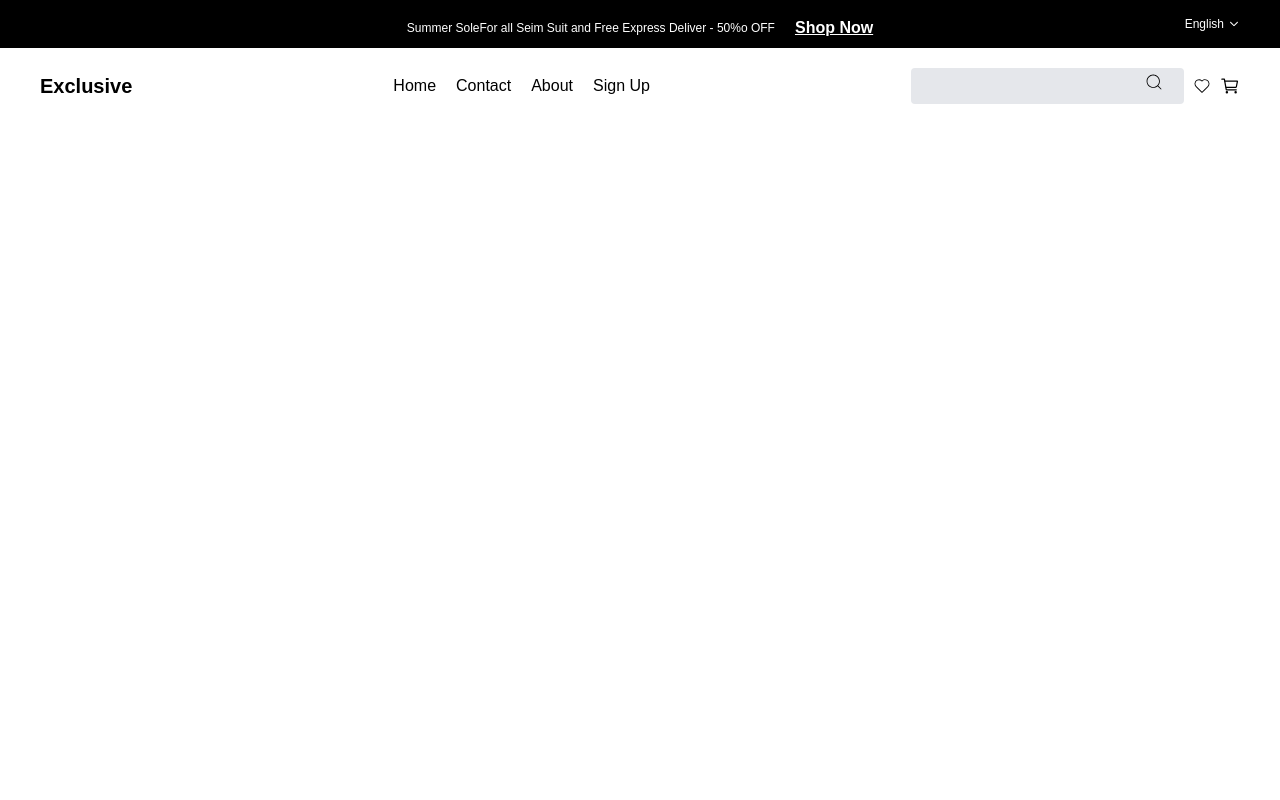
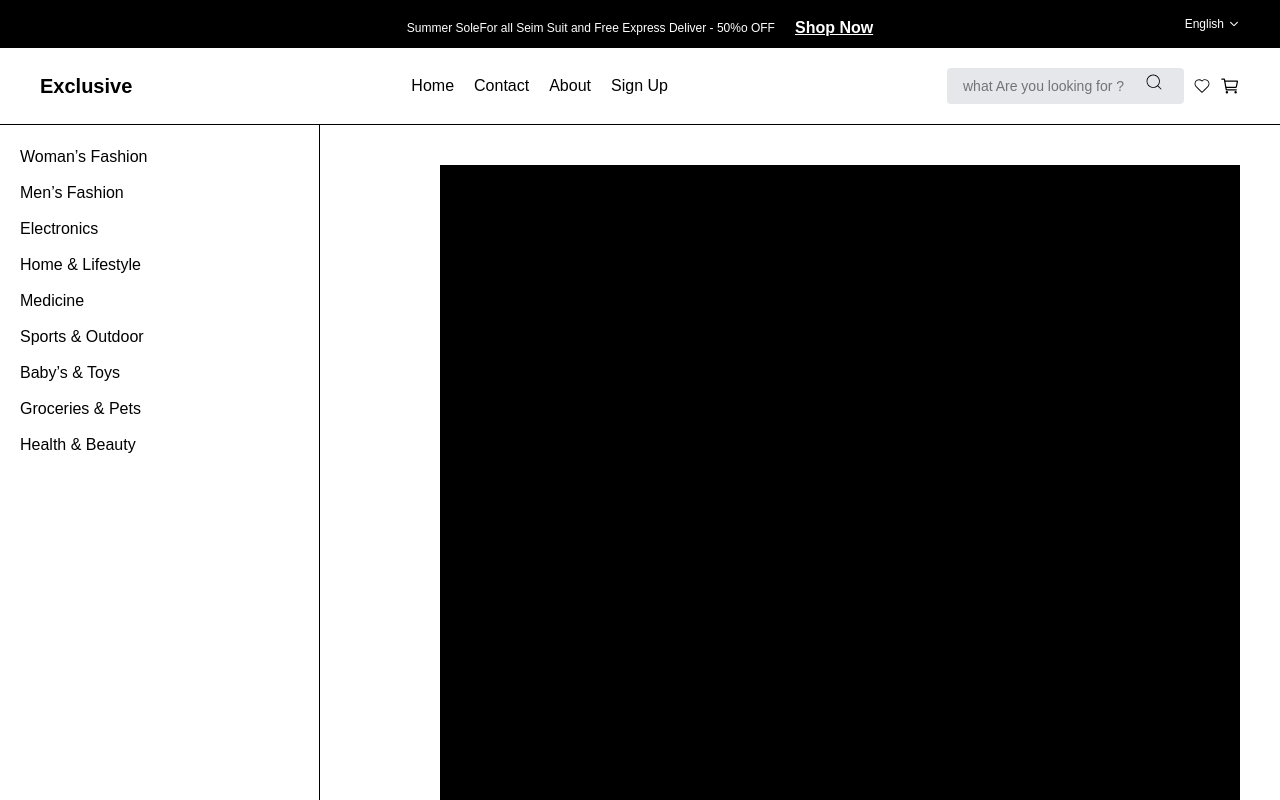
Before and after one commit to almamun0101/exclusive, a Next.js app: page / in a window 1280 px wide. Shown: the top 800 px of the page. Built offline with nearby package versions, Linux system fonts and the light colour scheme.

Commit message:
header start

```diff
--- a/src/app/page.js
+++ b/src/app/page.js
@@ -1,3 +1,4 @@
+import Header from '@/component/Header'
 import Navbar from '@/component/Navbar'
 import Topbar from '@/component/Topbar'
 import React from 'react'
@@ -7,6 +8,7 @@ const page = () => {
     <div>
       <Topbar/>
       <Navbar/>
+      <Header/>
     </div>
   )
 }
--- /dev/null
+++ b/src/component/Header.jsx
@@ -0,0 +1,32 @@
+import Link from "next/link";
+import React from "react";
+
+const Header = () => {
+  return (
+    <div>
+      <div className="border-t ">
+        <div className="container flex justify-between ">
+          <div className="w-1/4 py-5 border-r border-black">
+            <div className="flex flex-col px-5 gap-3">
+              <Link href="/about">Woman’s Fashion</Link>
+              <Link href="/about">Men’s Fashion</Link>
+              <Link href="/about">Electronics</Link>
+              <Link href="/about">Home & Lifestyle</Link>
+              <Link href="/about">Medicine</Link>
+              <Link href="/about">Sports & Outdoor</Link>
+              <Link href="/about">Baby’s & Toys</Link>
+              <Link href="/about">Groceries & Pets</Link>
+              <Link href="/about">Health & Beauty</Link>
+            </div>
+          </div>
+          <div className="p-10">
+            <div className="bg-black w-full p-100"></div>
+
+          </div>
+        </div>
+      </div>
+    </div>
+  );
+};
+
+export default Header;
--- a/src/component/Navbar.jsx
+++ b/src/component/Navbar.jsx
@@ -47,7 +47,8 @@ const Navbar = () => {
               <CiSearch className="absolute -top-2 md:top-1 right-0 md:right-5" />
               <input
                 type="text"
-                className="hidden md:block bg-gray-200 p-1 rounded focus:outline-0 "
+                placeholder="what Are you looking for ?"
+                className="text-sm pl-4 pr-10 py-2 hidden md:block bg-gray-200 p-1 rounded focus:outline-0 "
               />
             </div>
             <CiHeart />
```
Also changed, not shown: public/banner.png (added).
